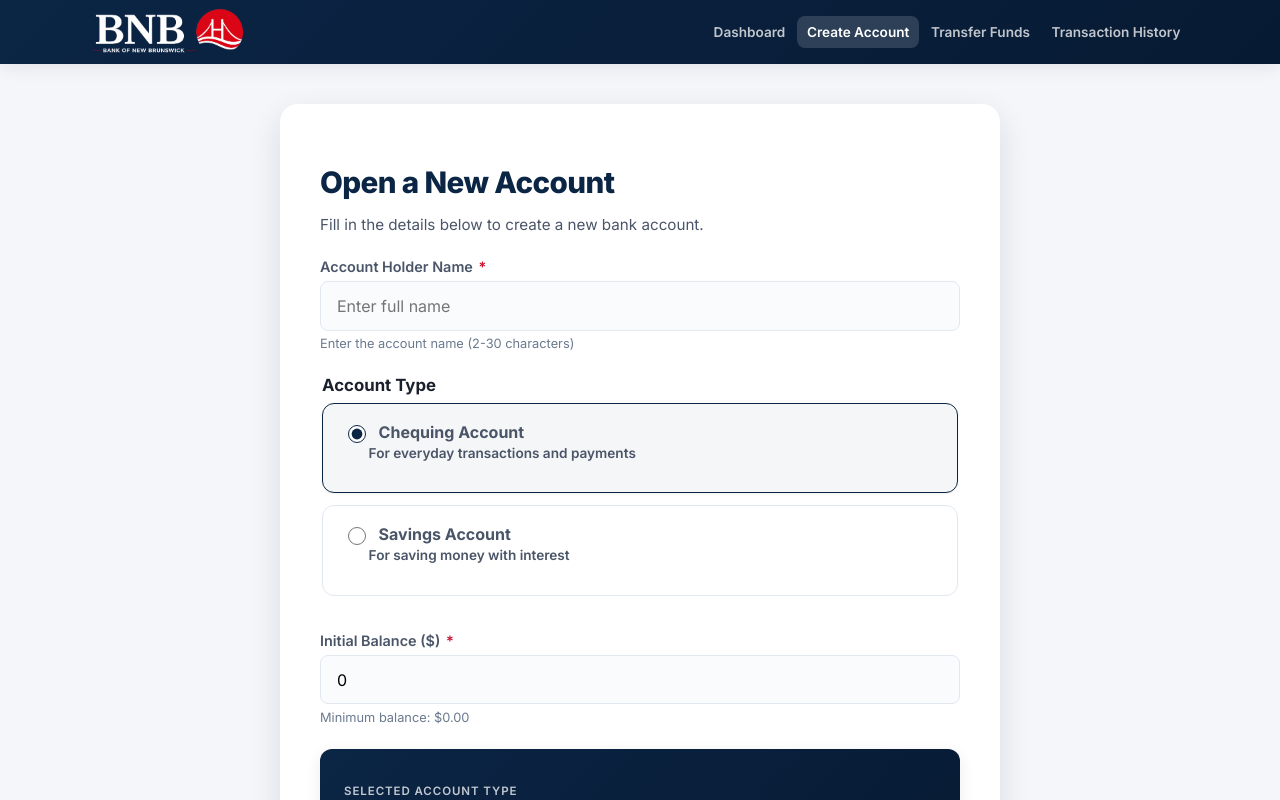
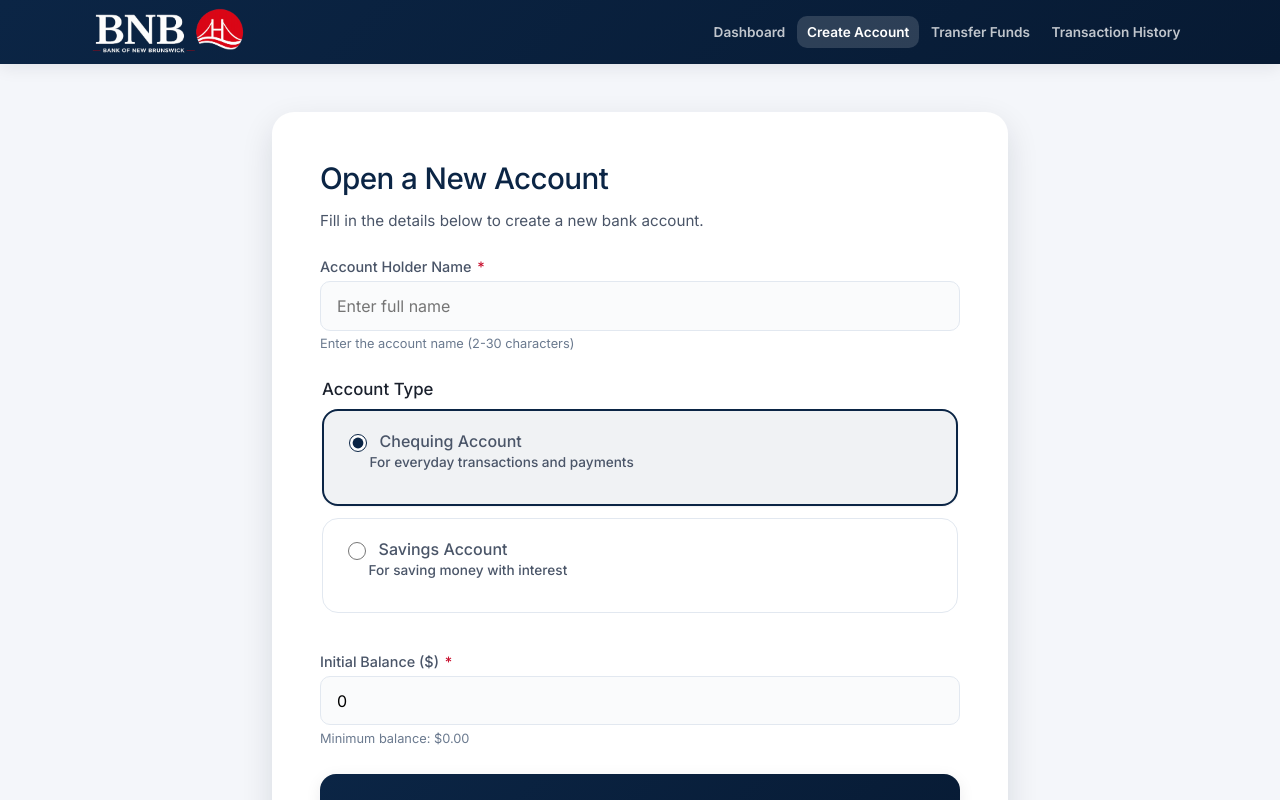
Before and after one commit to BalwantSandhu/bnb-banking, an Angular app: page /accounts/create in a window 1280 px wide. Shown: the top 800 px of the page. Built offline with nearby package versions, Linux system fonts and the light colour scheme.

Commit message:
made some styling changes

```diff
--- a/src/app/features/accounts/create-account/create-account.component.html
+++ b/src/app/features/accounts/create-account/create-account.component.html
@@ -51,7 +51,7 @@
           formControlName="initialBalance"
           required
           min="0"
-          step="0.01"
+          step="1"
           [attr.aria-invalid]="initialBalance?.invalid && (initialBalance?.touched || submitted)"
           aria-describedby="balance-error"
         />
--- a/src/app/features/accounts/create-account/create-account.component.scss
+++ b/src/app/features/accounts/create-account/create-account.component.scss
@@ -1,7 +1,7 @@
 .create-account-page {
   max-width: 640px;
   margin: var(--space-lg) auto;
-  padding: var(--space-lg);
+  padding: var(--space-md) var(--space-lg);
   background: var(--bnb-white);
   border-radius: var(--radius-lg);
   box-shadow: var(--shadow-lg);
@@ -10,7 +10,6 @@
 h1 {
   color: var(--bnb-navy);
   font-size: 1.85rem;
-  font-weight: 800;
   letter-spacing: -0.02em;
   margin-bottom: 0.35rem;
 }
@@ -28,7 +27,7 @@ h1 {
 }
 
 legend {
-  font-weight: 700;
+  font-weight: 500;
   font-size: 1.05rem;
   margin-bottom: var(--space-xs);
   padding: 0;
@@ -36,10 +35,15 @@ legend {
 
 label {
   display: block;
-  font-weight: 600;
+  font-weight: 500;
   font-size: 0.9rem;
   margin-bottom: 0.4rem;
   color: var(--bnb-grey-text);
+}
+
+.required-mark {
+  color: var(--bnb-red);
+  margin-left: 2px;
 }
 
 .hint-text {
@@ -74,7 +78,7 @@ input[type="number"] {
 
 .radio-card {
   display: block;
-  padding: 1.1rem 1.25rem;
+  padding: var(--space-sm);
   border: 1.5px solid var(--bnb-border);
   border-radius: var(--radius-md);
   margin-bottom: 0.75rem;
@@ -90,7 +94,7 @@ input[type="number"] {
     display: flex;
     align-items: center;
     gap: 0.6rem;
-    font-weight: 700;
+    font-weight: 500;
     font-size: 1rem;
   }
 
@@ -103,7 +107,8 @@ input[type="number"] {
 
   &--selected {
     border-color: var(--bnb-navy);
-    background: rgba(11, 37, 69, 0.04);
+    border-width: 2px;
+    background: rgba(11, 37, 69, 0.06);
     box-shadow: var(--shadow-sm);
   }
 
@@ -133,12 +138,11 @@ input[type="number"] {
     letter-spacing: 0.08em;
     opacity: 0.75;
     margin-bottom: 0.4rem;
-    font-weight: 600;
+    font-weight: 500;
   }
 
   .type-summary-title {
     font-size: 1.3rem;
-    font-weight: 800;
     letter-spacing: -0.01em;
   }
 }
@@ -149,8 +153,3 @@ input[type="number"] {
   margin-top: 0.4rem;
   font-weight: 500;
 }
-
-.required-mark {
-  color: var(--bnb-red);
-  margin-left: 2px;
-}
--- a/src/app/features/dashboard/dashboard.component.scss
+++ b/src/app/features/dashboard/dashboard.component.scss
@@ -7,7 +7,7 @@
 .welcome-banner {
     background: linear-gradient(135deg, var(--bnb-navy) 0%, var(--bnb-navy-dark) 100%);
     color: var(--bnb-white);
-    padding: var(--space-lg);
+    padding: var(--space-md) var(--space-lg);
     border-radius: var(--radius-lg);
     box-shadow: var(--shadow-lg);
     margin-bottom: var(--space-md);
@@ -21,7 +21,6 @@
 
   .welcome-banner h1 {
     font-size: 2rem;
-    font-weight: 800;
     letter-spacing: -0.02em;
     margin-bottom: 0.3rem;
   }
@@ -50,14 +49,22 @@
   .summary-label {
     font-size: 0.8rem;
     color: var(--bnb-grey-muted);
-    font-weight: 600;
-    margin-bottom: 0.35rem;
+    font-weight: 500;
+    margin-bottom: 0.4rem;
   }
 
   .summary-value {
     font-size: 1.6rem;
-    font-weight: 800;
+    font-weight: 500;
     color: var(--bnb-navy);
+  }
+
+  .summary-value--navy {
+    color: var(--bnb-navy);
+  }
+
+  .summary-value--red {
+    color: var(--bnb-navy); // balances stay neutral — red reserved for icons/badges only
   }
 
   .section-header {
@@ -68,14 +75,17 @@
 
     h2 {
       font-size: 1.2rem;
-      font-weight: 700;
       color: var(--bnb-navy);
     }
   }
 
+  .section-header--spaced {
+    margin-top: var(--space-lg);
+  }
+
   .add-link {
     color: var(--bnb-navy);
-    font-weight: 600;
+    font-weight: 500;
     font-size: 0.9rem;
     text-decoration: none;
 
@@ -91,6 +101,7 @@
   }
 
   .account-card {
+    position: relative;
     background: var(--bnb-white);
     border-radius: var(--radius-md);
     padding: var(--space-md);
@@ -102,24 +113,31 @@
     }
   }
 
+  .account-type-chip {
+    position: absolute;
+    top: var(--space-sm);
+    right: var(--space-sm);
+  }
+
   .account-type-label {
     font-size: 0.75rem;
-    font-weight: 700;
+    font-weight: 500;
     letter-spacing: 0.05em;
     color: var(--bnb-grey-muted);
     text-transform: uppercase;
     margin-bottom: 0.3rem;
+    padding-right: 44px; // keeps label clear of the icon chip
   }
 
   .account-name {
     font-size: 1.05rem;
-    font-weight: 700;
+    font-weight: 500;
     margin-bottom: 0.5rem;
   }
 
   .account-balance {
     font-size: 1.5rem;
-    font-weight: 800;
+    font-weight: 500;
     color: var(--bnb-navy);
     margin-bottom: var(--space-sm);
   }
@@ -132,7 +150,7 @@
 
     a {
       font-size: 0.85rem;
-      font-weight: 600;
+      font-weight: 500;
       color: var(--bnb-grey-text);
       text-decoration: none;
 
@@ -143,27 +161,6 @@
     }
   }
 
-.empty-state {
-    text-align: center;
-    padding: var(--space-lg);
-    background: var(--bnb-white);
-    border-radius: var(--radius-md);
-    box-shadow: var(--shadow-sm);
-    color: var(--bnb-grey-muted);
-}
-
-.cta-link {
-    display: inline-block;
-    margin-top: var(--space-sm);
-    color: var(--bnb-navy);
-    font-weight: 700;
-    text-decoration: none;
-
-    &:hover {
-      text-decoration: underline;
-    }
-}
-
   .show-all-btn {
     display: block;
     margin: var(--space-md) auto 0;
@@ -171,7 +168,7 @@
     background: var(--bnb-white);
     border: 1.5px solid var(--bnb-border);
     border-radius: 999px;
-    font-weight: 600;
+    font-weight: 500;
     font-size: 0.9rem;
     color: var(--bnb-navy);
     cursor: pointer;
@@ -207,13 +204,13 @@
   }
 
   .overflow-name {
-    font-weight: 600;
+    font-weight: 500;
   }
 
   .overflow-type {
     text-transform: capitalize;
     font-size: 0.78rem;
-    font-weight: 700;
+    font-weight: 500;
     color: var(--bnb-navy);
 
     &--savings {
@@ -222,7 +219,7 @@
   }
 
   .overflow-balance {
-    font-weight: 700;
+    font-weight: 500;
     text-align: right;
   }
 
@@ -232,7 +229,7 @@
 
     a {
       font-size: 0.8rem;
-      font-weight: 600;
+      font-weight: 500;
       color: var(--bnb-grey-text);
       text-decoration: none;
 
@@ -243,21 +240,30 @@
     }
   }
 
-.summary-value--navy {
-    color: var(--bnb-navy);
-}
-
-.summary-value--red {
-    color: var(--bnb-navy);
-}
-
-.section-header--spaced {
-    margin-top: var(--space-lg);
+  .empty-state {
+    text-align: center;
+    padding: var(--space-lg);
+    background: var(--bnb-white);
+    border-radius: var(--radius-md);
+    box-shadow: var(--shadow-sm);
+    color: var(--bnb-grey-muted);
   }
 
   .empty-icon {
     font-size: 2.5rem;
     margin-bottom: var(--space-sm);
+  }
+
+  .cta-link {
+    display: inline-block;
+    margin-top: var(--space-sm);
+    color: var(--bnb-navy);
+    font-weight: 500;
+    text-decoration: none;
+
+    &:hover {
+      text-decoration: underline;
+    }
   }
 
   .activity-list {
@@ -269,11 +275,10 @@
 
   .activity-row {
     display: flex;
-    justify-content: space-between;
     align-items: center;
-    padding: 1rem 0;
+    gap: var(--space-sm);
+    padding: var(--space-sm) 0;
     border-bottom: 1px solid var(--bnb-border);
-    gap: var(--space-sm);
 
     &:last-child {
       border-bottom: none;
@@ -285,15 +290,16 @@
     flex-direction: column;
     gap: 0.2rem;
     min-width: 0;
+    flex: 1;
   }
 
   .activity-type {
-    font-weight: 700;
+    font-weight: 500;
     font-size: 0.8rem;
     color: var(--bnb-success);
   }
 
-.activity-row--negative .activity-type {
+  .activity-row:has(.icon-chip--out) .activity-type {
     color: var(--bnb-red);
   }
 
@@ -319,7 +325,7 @@
   }
 
   .activity-amount {
-    font-weight: 700;
+    font-weight: 500;
     font-size: 0.95rem;
   }
 
--- a/src/app/features/transactions/transaction-history/transaction-history.component.html
+++ b/src/app/features/transactions/transaction-history/transaction-history.component.html
@@ -41,6 +41,9 @@
       </p>
 
       <div class="tx-row" *ngFor="let tx of filteredTransactions" [class.tx-row--negative]="tx.type === 'transfer-out'">
+        <span class="icon-chip" [ngClass]="tx.type === 'transfer-out' ? 'icon-chip--out' : 'icon-chip--in'" aria-hidden="true">
+          <i class="ti" [ngClass]="tx.type === 'transfer-out' ? 'ti-arrow-up-right' : (tx.type === 'deposit' ? 'ti-plus' : 'ti-arrow-down-left')"></i>
+        </span>
         <div class="tx-main">
           <span class="tx-type">{{ tx.type | transactionType }}</span>
           <span class="tx-desc">{{ tx.description }}</span>
--- a/src/app/features/transactions/transaction-history/transaction-history.component.scss
+++ b/src/app/features/transactions/transaction-history/transaction-history.component.scss
@@ -99,8 +99,8 @@
 
   .tx-row {
     display: flex;
-    justify-content: space-between;
     align-items: center;
+    gap: var(--space-sm);
     padding: 1rem 0;
     border-bottom: 1px solid var(--bnb-border);
 
@@ -113,6 +113,8 @@
     display: flex;
     flex-direction: column;
     gap: 0.25rem;
+    flex: 1;
+    min-width: 0;
   }
 
   .tx-type {
--- a/src/app/features/transactions/transfer-funds/transfer-funds.component.html
+++ b/src/app/features/transactions/transfer-funds/transfer-funds.component.html
@@ -4,6 +4,7 @@
 
     <form [formGroup]="transferForm" (ngSubmit)="onSubmit()" novalidate>
 
+      <div class="from-to-group">
         <div class="form-field">
             <label for="fromAccountId">From Account <span class="required-mark" aria-hidden="true">*</span></label>
             <select id="fromAccountId" formControlName="fromAccountId" required (change)="onFromAccountChange()"
@@ -37,6 +38,7 @@
               From and To accounts cannot be the same.
             </p>
           </div>
+      </div>
 
       <div class="form-field">
         <label for="amount">Amount ($) <span class="required-mark" aria-hidden="true">*</span></label>
@@ -46,7 +48,7 @@
           formControlName="amount"
           required
           min="0.01"
-          step="0.01"
+          step="1"
           [attr.aria-invalid]="amount?.invalid && (amount?.touched || submitted)"
           aria-describedby="amount-error"
         />
--- a/src/app/features/transactions/transfer-funds/transfer-funds.component.scss
+++ b/src/app/features/transactions/transfer-funds/transfer-funds.component.scss
@@ -1,7 +1,7 @@
 .transfer-funds-page {
     max-width: 640px;
     margin: var(--space-lg) auto;
-    padding: var(--space-lg);
+    padding: var(--space-md) var(--space-lg);
     background: var(--bnb-white);
     border-radius: var(--radius-lg);
     box-shadow: var(--shadow-lg);
--- a/src/index.html
+++ b/src/index.html
@@ -8,6 +8,7 @@
   <link rel="icon" type="image/x-icon" href="favicon.ico">
   <link href="https://fonts.googleapis.com/css2?family=Roboto:wght@300;400;500&display=swap" rel="stylesheet">
   <link href="https://fonts.googleapis.com/icon?family=Material+Icons" rel="stylesheet">
+  <link rel="stylesheet" href="https://cdn.jsdelivr.net/npm/@tabler/icons-webfont@3.17.0/dist/tabler-icons.min.css" />
 </head>
 <body>
   <app-root></app-root>
--- a/src/styles/_theme.scss
+++ b/src/styles/_theme.scss
@@ -1,43 +1,44 @@
 :root {
-  // Brand
   --bnb-navy: #0B2545;
   --bnb-navy-dark: #071A33;
   --bnb-red: #C8102E;
   --bnb-red-dark: #8f0c1f;
+  --bnb-red-tint: #FDECEC;
   --bnb-white: #FFFFFF;
 
-  // Neutrals
   --bnb-grey-bg: #F4F6FA;
   --bnb-grey-text: #4A5568;
-  --bnb-grey-muted: #6B7A8F; // darkened from #94A3B8 for WCAG AA contrast compliance
+  --bnb-grey-muted: #6B7A8F;
   --bnb-border: #E2E8F0;
 
-  // Feedback
   --bnb-success: #1B7F4C;
+  --bnb-success-tint: #E7F5EC;
   --bnb-focus-ring: #2563EB;
 
-  // Elevation
   --shadow-sm: 0 1px 2px rgba(15, 23, 42, 0.06);
   --shadow-md: 0 4px 16px rgba(15, 23, 42, 0.08);
   --shadow-lg: 0 12px 32px rgba(15, 23, 42, 0.12);
 
-  // Radius scale
-  --radius-sm: 8px;
-  --radius-md: 12px;
-  --radius-lg: 18px;
+  --radius-sm: 10px;
+  --radius-md: 16px;
+  --radius-lg: 22px;
 
-  // Spacing scale
-  --space-xs: 0.5rem;
-  --space-sm: 1rem;
-  --space-md: 1.5rem;
-  --space-lg: 2.5rem;
+  --space-xs: 0.6rem;
+  --space-sm: 1.25rem;
+  --space-md: 1.75rem;
+  --space-lg: 3rem;
 }
 
 body {
   background: var(--bnb-grey-bg);
   color: #1A202C;
   font-family: 'Inter', 'Segoe UI', sans-serif;
+  font-weight: 400;
   -webkit-font-smoothing: antialiased;
+}
+
+h1, h2, h3, h4 {
+  font-weight: 500;
 }
 
 :focus-visible {
@@ -46,6 +47,30 @@ body {
   border-radius: 4px;
 }
 
-button, input, .radio-card, a {
+button, input, select, .radio-card, a {
   transition: all 0.18s ease;
 }
+
+.icon-chip {
+  display: inline-flex;
+  align-items: center;
+  justify-content: center;
+  width: 36px;
+  height: 36px;
+  border-radius: 50%;
+  flex-shrink: 0;
+  font-size: 1.05rem;
+
+  &--in {
+    background: var(--bnb-success-tint);
+    color: var(--bnb-success);
+  }
+  &--out {
+    background: var(--bnb-red-tint);
+    color: var(--bnb-red);
+  }
+  &--navy {
+    background: rgba(11, 37, 69, 0.08);
+    color: var(--bnb-navy);
+  }
+}
```
Also changed, not shown: src/app/app.component.scss (+9 -2 lines), src/app/features/dashboard/dashboard.component.html (+7 -3 lines). Lines whose indentation alone changed are shown as unchanged.
